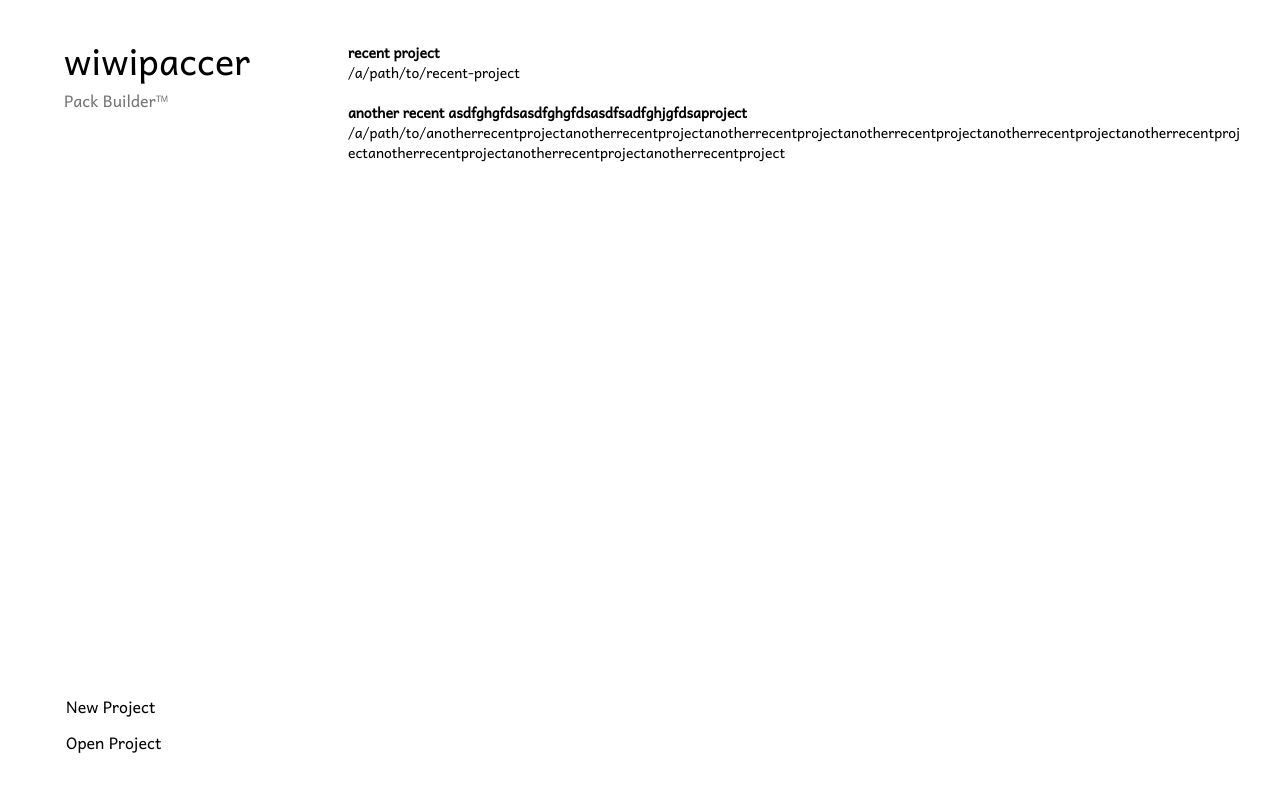
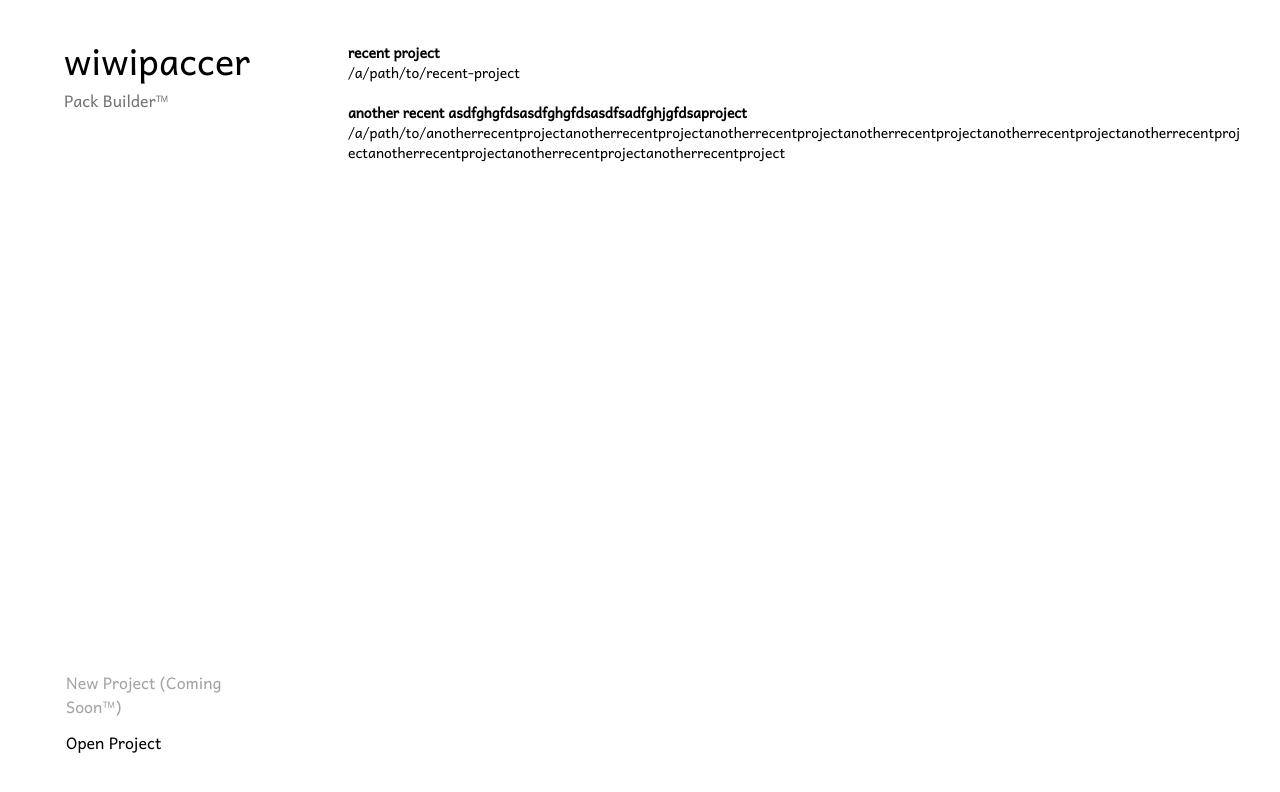
Before and after one commit to meadowsys/wiwipaccer, a Nuxt app: page /welcome in a window 1280 px wide. Shown: the top 792 px of the page. Built offline with nearby package versions, Linux system fonts and the light colour scheme.

Commit message:
add welcome header button disable and click functionality

```diff
--- a/components/welcome/WelcomeHeaderButton.vue
+++ b/components/welcome/WelcomeHeaderButton.vue
@@ -1,11 +1,26 @@
 <template>
 	<button
+		@click="!disabled && emit('click')"
+		:disabled="disabled"
 		class="
 			px-2 py-1 text-left rounded cursor-pointer border-2 border-black border-opacity-0 bg-black bg-opacity-0
 			hover:border-opacity-10 hover:bg-opacity-10
 			active:bg-opacity-20 active:shadow-inner
+
+			disabled:text-neutral-400 disabled:cursor-default
+			disabled:hover:bg-opacity-0 disabled:hover:border-opacity-0
+			disabled:active:shadow-none
 		"
 	>
 		<slot />
 	</button>
 </template>
+
+<script setup lang="ts">
+	defineProps<{
+		disabled?: boolean;
+	}>();
+	let emit = defineEmits<{
+		(e: "click"): void
+	}>();
+</script>
--- a/pages/welcome.vue
+++ b/pages/welcome.vue
@@ -9,10 +9,10 @@
 
 			<div class="flex-grow" data-tauri-drag-region />
 
-			<welcome-header-button>
-				New Project
+			<welcome-header-button disabled>
+				New Project (Coming Soon&trade;)
 			</welcome-header-button>
-			<welcome-header-button>
+			<welcome-header-button @click="open_project">
 				Open Project
 			</welcome-header-button>
 			<div class="flex flex-col">
@@ -34,4 +34,8 @@
 		{ name: "recent project", path: "/a/path/to/recent-project" },
 		{ name: "another recent asdfghgfdsasdfghgfdsasdfsadfghjgfdsaproject", path: "/a/path/to/anotherrecentprojectanotherrecentprojectanotherrecentprojectanotherrecentprojectanotherrecentprojectanotherrecentprojectanotherrecentprojectanotherrecentprojectanotherrecentproject"}
 	];
+
+	function open_project() {
+		console.log("hhhhh");
+	}
 </script>
```
